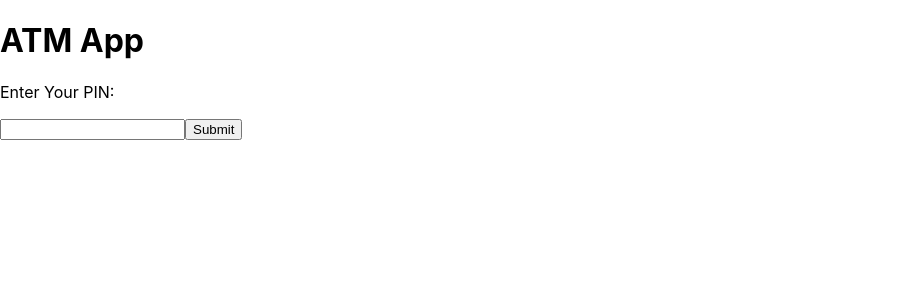
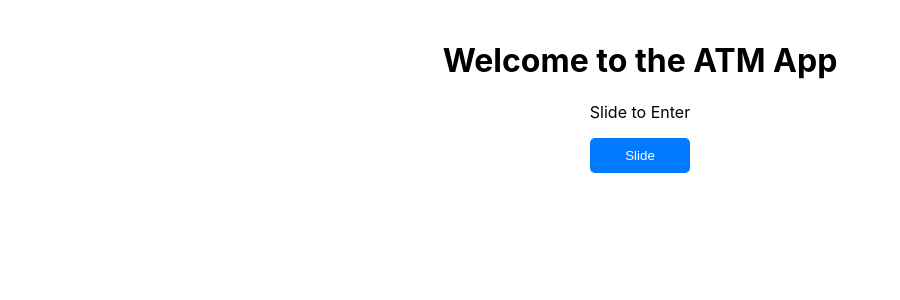
Before and after one commit to anh-8922/atm-machine-dev-bank, a React (Create React App) app: page / in a window 1280 px wide. Shown: the top 300 px of the page, without its empty margins (0-900 px from the left). Built offline with nearby package versions, Linux system fonts and the light colour scheme.

Commit message:
Updating Routes, Landing page, PIN Authentication

```diff
--- a/package.json
+++ b/package.json
@@ -8,6 +8,7 @@
     "@testing-library/user-event": "^13.5.0",
     "react": "^18.2.0",
     "react-dom": "^18.2.0",
+    "react-router-dom": "^6.15.0",
     "react-scripts": "5.0.1",
     "web-vitals": "^2.1.4"
   },
--- /dev/null
+++ b/src/AllRoutes.js
@@ -0,0 +1,13 @@
+import { Route, Routes } from "react-router-dom";
+import Landing from "./Components/LandingPage";
+import ATMApp from "./Components/PinAuthentication";
+
+export default function AllRoutes() {
+    return(
+        <Routes>
+            <Route path="/" element={<Landing/>} />
+            <Route path="enter-pin" element={<ATMApp/>} />
+
+        </Routes>
+    )
+}
--- a/src/App.js
+++ b/src/App.js
@@ -1,12 +1,19 @@
-//import logo from './logo.svg';
 //import './App.css';
-import ATMApp from './Components/PinAuthentication';
+import { BrowserRouter } from 'react-router-dom';
+import AllRoutes from './AllRoutes';
+//import 'bootstrap/dist/css/bootstrap.min.css'
+//import SearchContextFunction from './Context/SearchContext'
 
 function App() {
+
   return (
-    <>
-      <ATMApp/>
-    </>
+    <BrowserRouter>
+        {/*<SearchContextFunction>*/}
+          <div>
+            <AllRoutes/>
+          </div>
+        {/*</SearchContextFunction>*/}
+    </BrowserRouter>
   );
 }
 
--- /dev/null
+++ b/src/Components/AmountOptions.js
@@ -0,0 +1,28 @@
+import React from 'react';
+
+const AvailableNotes = () => {
+  // Define the available notes
+  const availableNotes = [
+    { value: 5, label: '£5' },
+    { value: 10, label: '£10' },
+    { value: 20, label: '£20' },
+    { value: 30, label: '£30' },
+    { value: 50, label: '£50' },
+    { value: 100, label: '£100' },
+    { value: 200, label: '£200' },
+    { value: 500, label: '£500' },
+  ];
+
+  return (
+    <div>
+      <h2>Available Notes for Withdrawal</h2>
+      <ul>
+        {availableNotes.map((note) => (
+          <li key={note.value}>{note.label}</li>
+        ))}
+      </ul>
+    </div>
+  );
+};
+
+export default AvailableNotes;
--- /dev/null
+++ b/src/Components/LandingPage.js
@@ -0,0 +1,43 @@
+import { useState } from "react";
+import { useNavigate } from 'react-router-dom';
+import '../StyleSheet/landingpage.css';
+
+export default function Landing() {
+    const navigate = useNavigate();
+  const [isSliding, setIsSliding] = useState(false);
+
+  const handleSlideStart = () => {
+    setIsSliding(true);
+  };
+
+  const handleSlideEnd = () => {
+    if (isSliding) {
+      setIsSliding(false);
+      // Use navigate to navigate to the 'enter-pin' route
+      setTimeout(() => {
+        navigate('/enter-pin');
+      }, 500); // Redirect after a 1-second delay
+    }
+  };
+
+  return (
+    <div className="landing-page">
+      <h1>Welcome to the ATM App</h1>
+      <div className={`slide-button-container ${isSliding ? 'sliding' : ''}`}>
+        <p>Slide to Enter</p>
+        <button
+          onMouseDown={handleSlideStart}
+          onMouseUp={handleSlideEnd}
+          onTouchStart={handleSlideStart}
+          onTouchEnd={handleSlideEnd}
+          className={`slide-button ${isSliding ? 'slide-complete' : ''}`}
+        >
+          Slide
+        </button>
+      </div>
+      {isSliding && (
+        <p className="redirect-message">Release to enter PIN page...</p>
+      )}
+    </div>
+  );
+}
--- a/src/Components/PinAuthentication.js
+++ b/src/Components/PinAuthentication.js
@@ -1,10 +1,11 @@
 import React, { useState } from 'react';
+import AmountOptions from './AmountOptions'; // Import the component for amount options
 
 const ATMApp = () => {
   const [pin, setPin] = useState('');
   const [balance, setBalance] = useState(null);
-    const [withdrawals, setWithdrawals] = useState([]);
   const [overdraft, setOverdraft] = useState(false);
+  const [showAmountOptions, setShowAmountOptions] = useState(false); // Track if the amount options page should be displayed
 
   const handlePinChange = (e) => {
     setPin(e.target.value);
@@ -25,6 +26,7 @@ const ATMApp = () => {
       if (response.status === 200) {
         const data = await response.json();
         setBalance(data.currentBalance);
+        setShowAmountOptions(true); // Show the amount options page
       } else if (response.status === 403) {
         console.error('Incorrect PIN');
       } else {
@@ -51,7 +53,11 @@ const ATMApp = () => {
       {balance !== null ? (
         <div>
           <p>Current Balance: £{balance}</p>
-          <button onClick={handleWithdrawal}>Withdraw</button>
+          {showAmountOptions ? (
+            <AmountOptions handleWithdrawal={handleWithdrawal} />
+          ) : (
+            <button onClick={() => setShowAmountOptions(true)}>Choose Amount</button>
+          )}
         </div>
       ) : (
         <div>
@@ -60,6 +66,7 @@ const ATMApp = () => {
           <button onClick={handlePinSubmit}>Submit</button>
         </div>
       )}
+      {overdraft && <p>You've exceeded the overdraft limit!</p>}
     </div>
   );
 };
--- /dev/null
+++ b/src/StyleSheet/landingpage.css
@@ -0,0 +1,41 @@
+/* LandingPage.css */
+
+.landing-page {
+    text-align: center;
+    padding: 20px;
+  }
+
+  .slide-button-container {
+    position: relative;
+    width: 200px;
+    margin: 0 auto;
+  }
+
+  .slide-button {
+    width: 100px;
+    padding: 10px;
+    background-color: #007bff;
+    color: white;
+    border: none;
+    border-radius: 5px;
+    cursor: pointer;
+    transition: transform 0.3s ease;
+  }
+
+  .slide-button:hover {
+    background-color: #0056b3;
+  }
+
+  .slide-button.slide-complete {
+    transform: translateX(100%);
+  }
+
+  .slide-button-container.sliding .slide-button {
+    background-color: #ccc;
+    cursor: grabbing;
+  }
+
+  .redirect-message {
+    text-align: center;
+    margin-top: 20px;
+  }
```
Also changed, not shown: 1 other file (tests, documents, lock files or other folders). Lines whose indentation alone changed are shown as unchanged.
